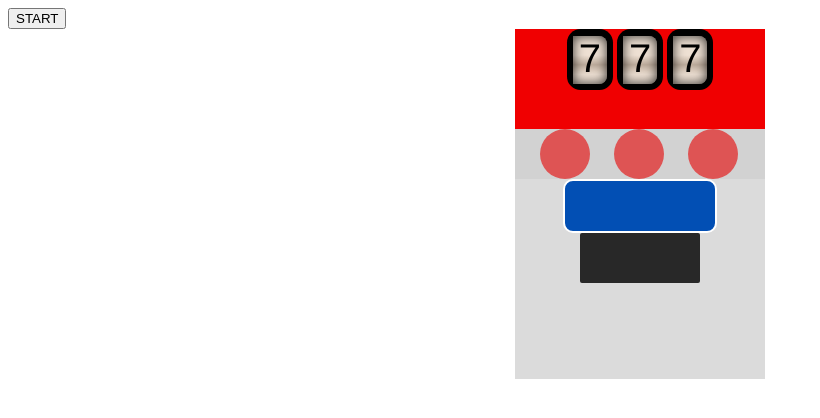
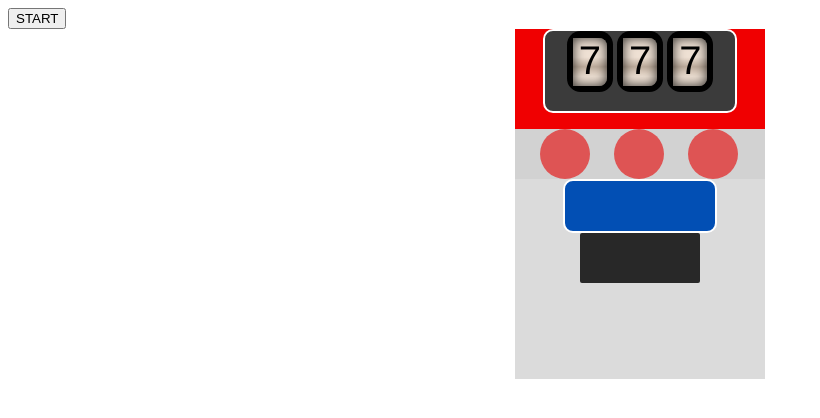
Before and after one commit to HikaruKobayashi/Slot, a plain HTML site: page index.html in a window 1280 px wide. Shown: the whole page, without its empty margins (0-820 px from the left). Drawn offline with nearby package versions, Linux system fonts and the light colour scheme.

Commit message:
数字の部分のスタイルを追加する。

```diff
--- a/css/main.css
+++ b/css/main.css
@@ -13,6 +13,14 @@
   margin: auto;
   text-align: center;
   background-color: rgb(240,0,1);
+}
+.slot-area {
+  width: 190px;
+  height: 80px;
+  margin: auto;
+  background-color: rgb(59,59,59);
+  border: 2px solid rgb(255, 255, 255);
+  border-radius: 10px;
 }
 .jack-pot-btn-foundation {
   width: 250px;
--- a/index.html
+++ b/index.html
@@ -11,9 +11,11 @@
     <div class="wrap">
       <div class="jack-pot-case">
         <div class="jack-pot-content">
-          <span class="odometer slot1">7</span>
-          <span class="odometer slot2">7</span>
-          <span class="odometer slot3">7</span>
+          <div class="slot-area">
+            <span class="odometer slot1">7</span>
+            <span class="odometer slot2">7</span>
+            <span class="odometer slot3">7</span>
+          </div>
         </div>
         <div class="jack-pot-btn-foundation">
           <div class="stop-btn left-btn" id="stop1"></div>
```
